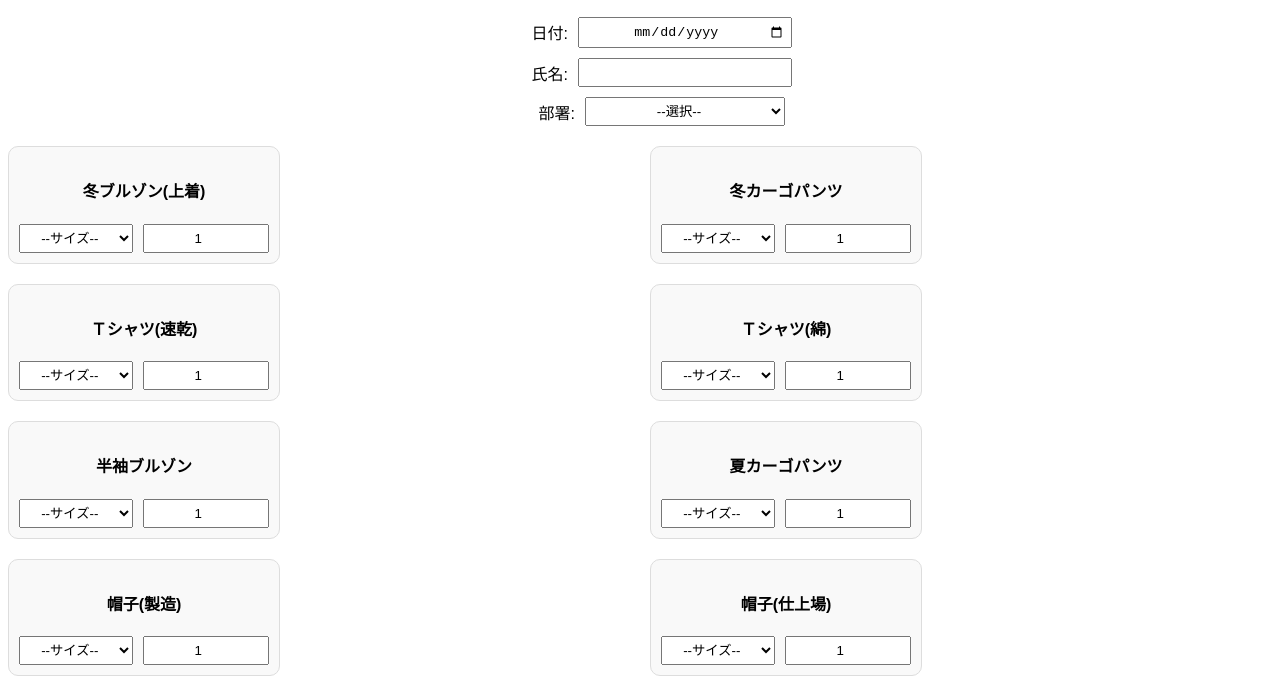
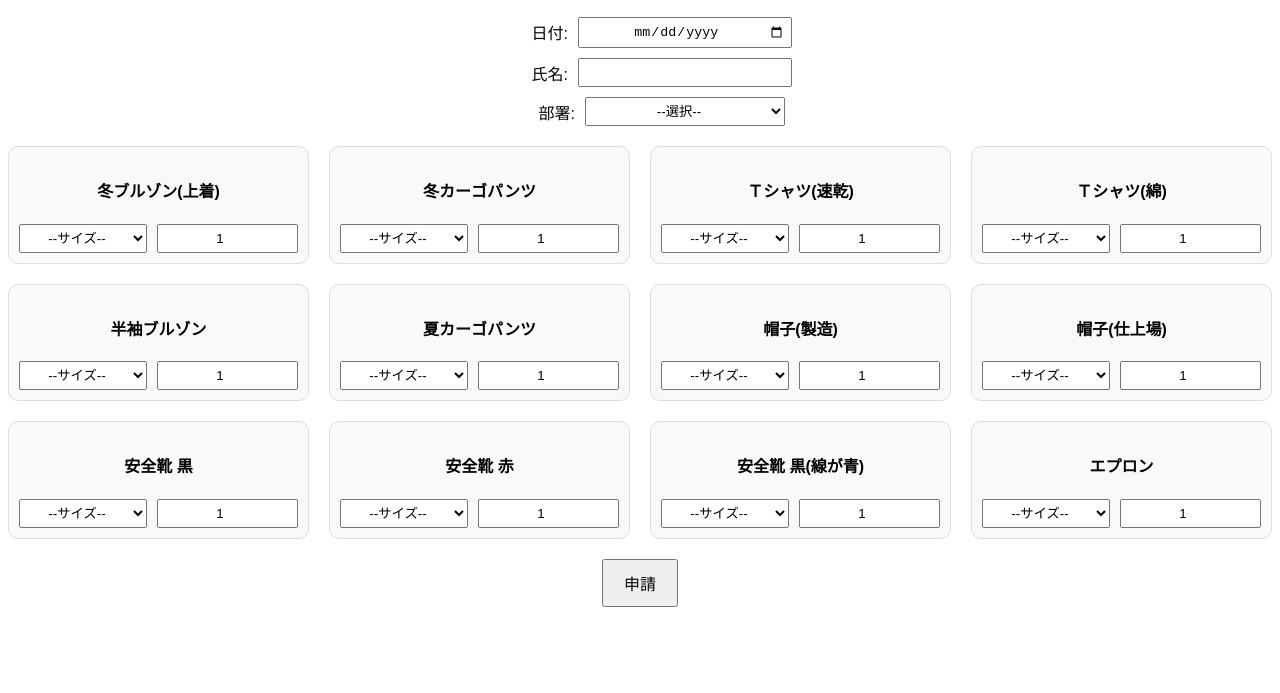
Before and after one commit to NAKAYAKAGAKU/-, a plain HTML site: page index.html in a window 1280 px wide. Shown: the part 58-751 px from the top of the page. Drawn offline with Linux system fonts and the light colour scheme.

Commit message:
Update index.html

```diff
--- a/index.html
+++ b/index.html
@@ -11,7 +11,7 @@
         }
         .container {
             display: grid;
-            grid-template-columns: repeat(2, 1fr); /* 2列表示 */
+            grid-template-columns: repeat(auto-fit, minmax(250px, 1fr)); /* 可変2列表示 */
             gap: 20px;
             justify-content: center;
             margin-top: 20px;
@@ -33,17 +33,11 @@
             text-align: center;
         }
         .product {
-            width: 250px;
             border: 1px solid #ddd;
             padding: 10px;
             border-radius: 10px;
             text-align: center;
             background-color: #f9f9f9;
-        }
-        .product img {
-            width: 100%;
-            height: auto;
-            border-radius: 10px;
         }
         .size-quantity {
             display: flex;
@@ -120,21 +114,21 @@
             let container = document.getElementById("productContainer");
             container.innerHTML = "";
 
-            products.forEach((product, index) => {
+            for (let i = 0; i < products.length; i++) {
                 let div = document.createElement("div");
                 div.classList.add("product");
                 div.innerHTML = `
-                    <h4>${product.name}</h4>
+                    <h4>${products[i].name}</h4>
                     <div class="size-quantity">
-                        <select id="size${index}" name="size${index}">
+                        <select id="size${i}" name="size${i}">
                             <option value="">--サイズ--</option>
-                            ${product.sizes.map(size => `<option value="${size}">${size}</option>`).join("")}
+                            ${products[i].sizes.map(size => `<option value="${size}">${size}</option>`).join("")}
                         </select>
-                        <input type="number" id="quantity${index}" name="quantity${index}" min="1" max="10" value="1">
+                        <input type="number" id="quantity${i}" name="quantity${i}" min="1" max="10" value="1">
                     </div>
                 `;
                 container.appendChild(div);
-            });
+            }
         }
 
         document.addEventListener("DOMContentLoaded", loadProducts);
```
